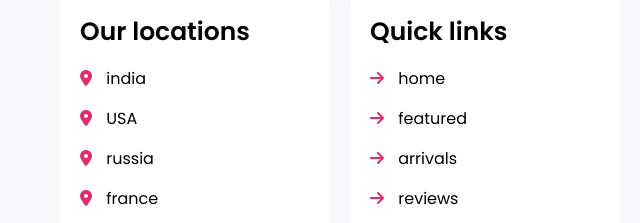
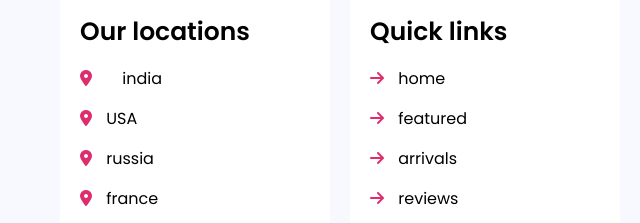
Before and after one commit to JsCoding9838/2nd-assignment, a plain HTML site: page index.html in a window 1280 px wide. In both pictures the pointer is over the icon 86 px from the left and 2764 px from the top of the page. Shown: the part 2687-2910 px from the top of the page, 0-640 px from the left. Drawn offline with Linux system fonts and the light colour scheme.

Commit message:
footer top section updated

```diff
--- a/css/style.css
+++ b/css/style.css
@@ -224,6 +224,7 @@ nav ul li a{
 
 /* Popular Section end */
 
+/* footer top section start */
 
 .footer-top{
     padding: 5% 8%;
@@ -243,7 +244,6 @@ nav ul li a{
     background-color: #FFFFFF;
     padding: 20px;
     border-radius: 10px;
-
 }
 .footer-box h3{
     font-size: 25px;
@@ -260,85 +260,14 @@ nav ul li a{
     color:rgb(224, 44, 109);
     margin-right: 10px;
 }
-
-/* .footer-top .box-container{
-    display: grid;
-    grid-template-columns: repeat(auto-fit, minmax(25rem, 1fr));
-    gap:1.5rem;
-    background-color: red;
+.footer-top .box-container .footer-box ul li i{
+    transition-duration: .5s;
 }
-.footer-box .box-container .footer-box h3{
-    font-size: 2.2rem;
-    color:var(--black);
-    padding:1rem 0;
+.footer-top .box-container .footer-box a:hover i{
+    padding-right: 1rem;
 }
 
-.footer-box .box-container .footer-box a{
-    display: block;
-    font-size: 1.4rem;
-    color:var(--light-color);
-    padding:1rem 0;
-}
-
-.footer-box .box-container .footer-box a i{
-    color:var(--green);
-    padding-right: .5rem;
-}
-
-.footer-box .box-container .footer-box a:hover i{
-    padding-right: 2rem;
-}
-
-.footer-box .box-container .footer-box .map{
-    width:100%;
-} */
-
-/* .footer-box .share{
-    padding:1rem 0;
-    text-align: center;
-}
-
-.footer-box .share a{
-    height: 5rem;
-    width: 5rem;
-    line-height: 5rem;
-    font-size: 2rem;
-    color:#fff;
-    background:var(--green);
-    margin:0 .3rem;
-    border-radius: 50%;
-}
-
-.footer-box .share a:hover{
-    background:var(--black);
-}
-
-.footer-box .credit{
-    border-top: var(--border);
-    margin-top: 2rem;
-    padding:0 1rem;
-    padding-top: 2.5rem;
-    font-size: 2rem;
-    color:var(--light-color);
-    text-align: center;
-}
-
-.footer-box .credit span{
-    color:var(--green);
-} */
-
-/* .loader-container{
-    position: fixed;
-    top:0; left: 0;
-    height:100%;
-    width: 100%;
-    z-index: 10000;
-    background:#f7f7f7;
-    display: flex;
-    align-items: center;
-    justify-content: center;
-} */
-
+/* footer top section end */
 
 /* footer section start */
 
@@ -383,3 +312,12 @@ footer .footer-details {
 
 
 /* footer section end */
+
+
+
+
+/* Media Queries start */
+
+
+
+/* Media Queries end */
```
